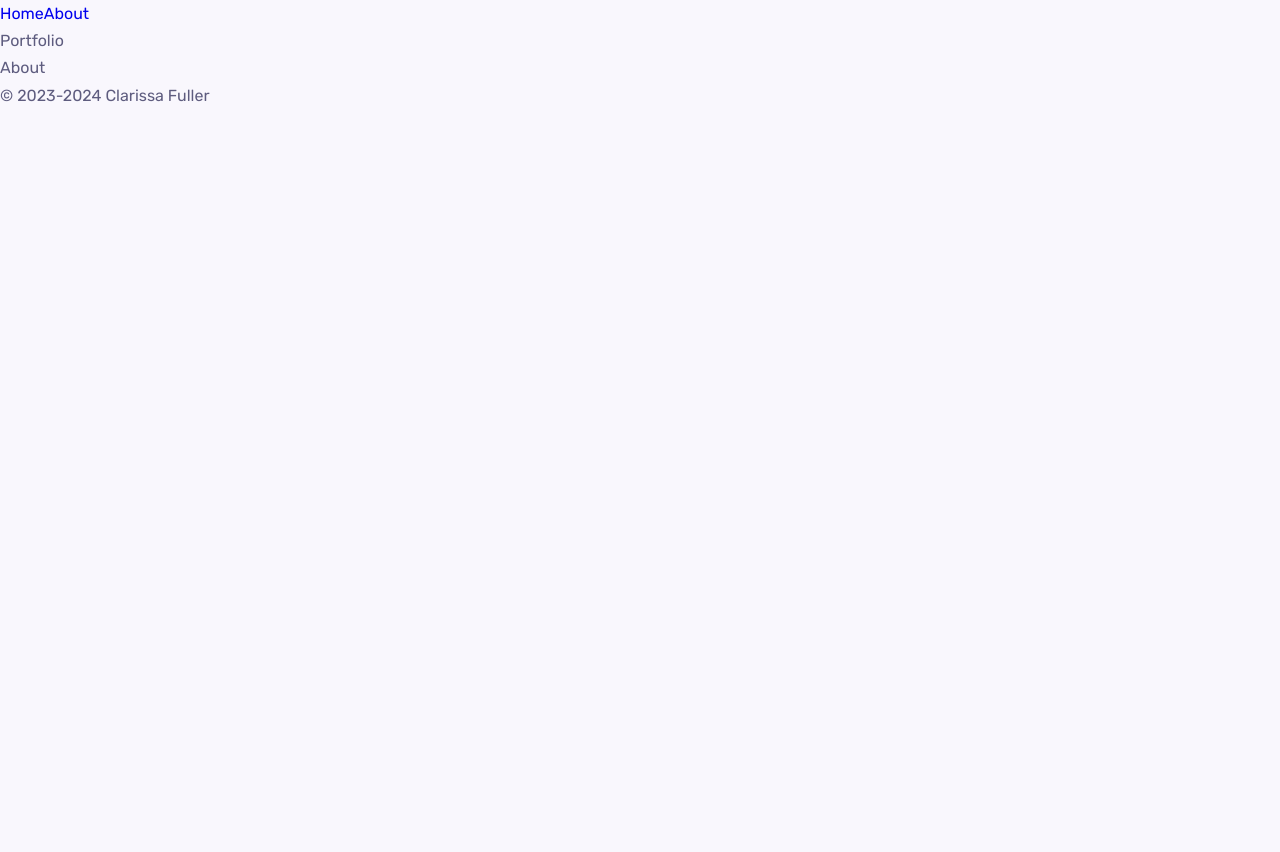
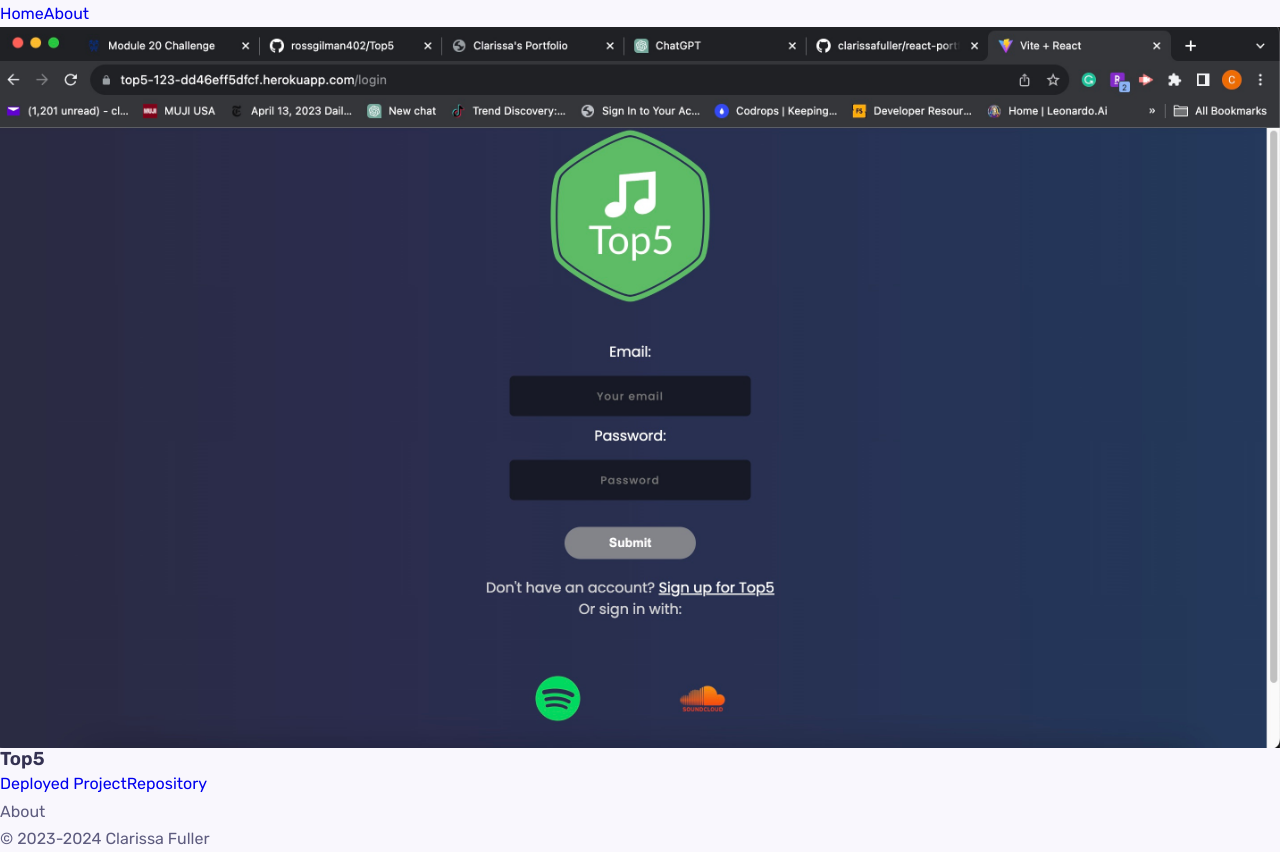
Before and after one commit to clarissafuller/react-portfolio, a React (Vite) app: page /about in a window 1280 px wide. Before the commit the page ends 800 px from the top, so only its background shows below. Built offline with nearby package versions, Linux system fonts and the light colour scheme.

Commit message:
adds portfolio element

```diff
--- a/src/components/portfolio/Portfolio.jsx
+++ b/src/components/portfolio/Portfolio.jsx
@@ -2,7 +2,25 @@ import React from "react";
 import "./portfolio.css";
 
 const Portfolio = () => {
-  return <div>Portfolio</div>;
+  const project = {
+    title: "Top5",
+    imageSrc: "src/assets/tr3trqtert.jpg",
+    deployedLink: "https://top5-123-dd46eff5dfcf.herokuapp.com/",
+    repositoryLink: "https://github.com/rossgilman402/Top5",
+  };
+
+  return (
+    <div className="portfolio">
+      <div className="project">
+        <img src={project.imageSrc} alt={project.title} />
+        <h3>{project.title}</h3>
+        <div>
+          <a href={project.deployedLink}>Deployed Project</a>
+          <a href={project.repositoryLink}>Repository</a>
+        </div>
+      </div>
+    </div>
+  );
 };
 
 export default Portfolio;
```
Also changed, not shown: src/assets/tr3trqtert.jpg (added).
